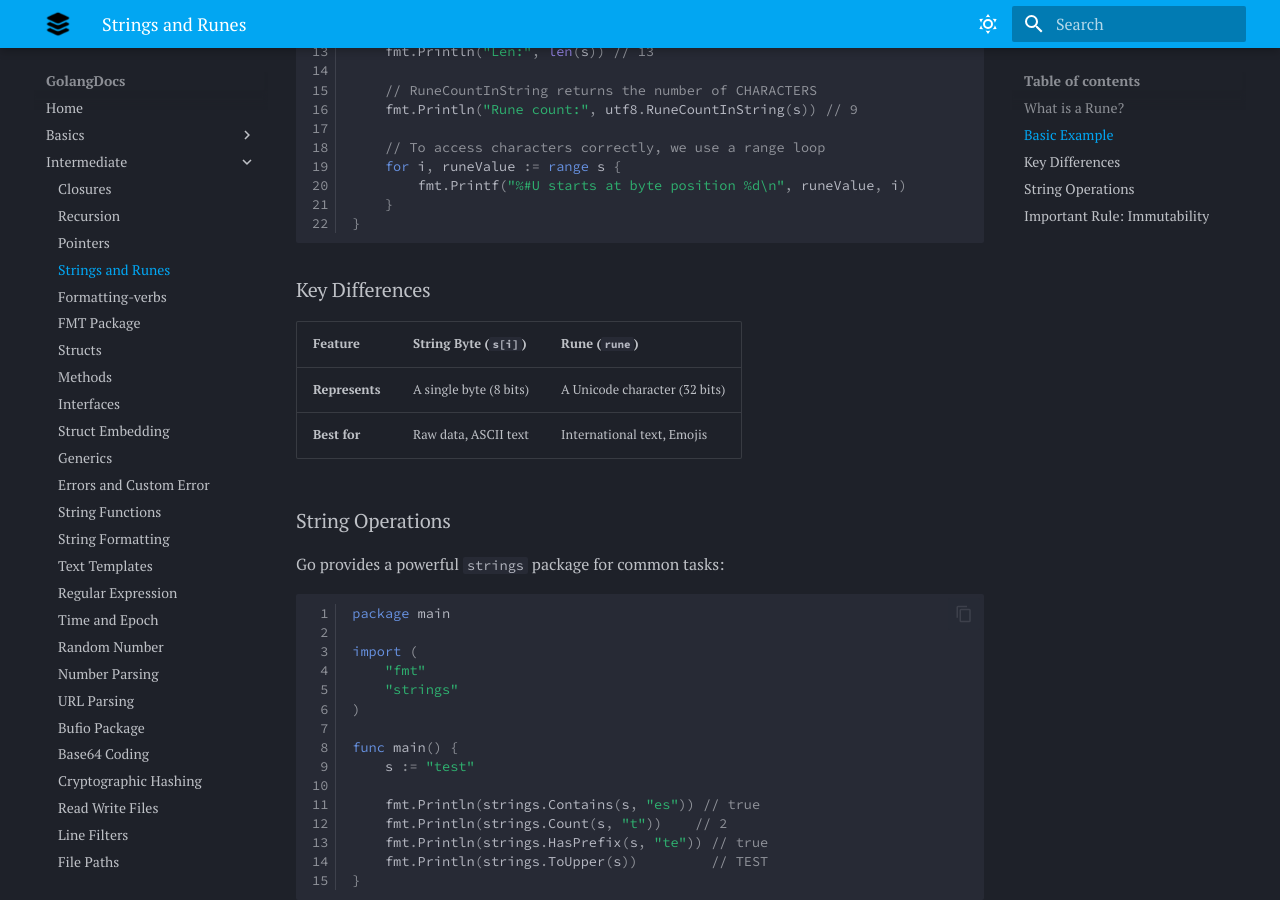
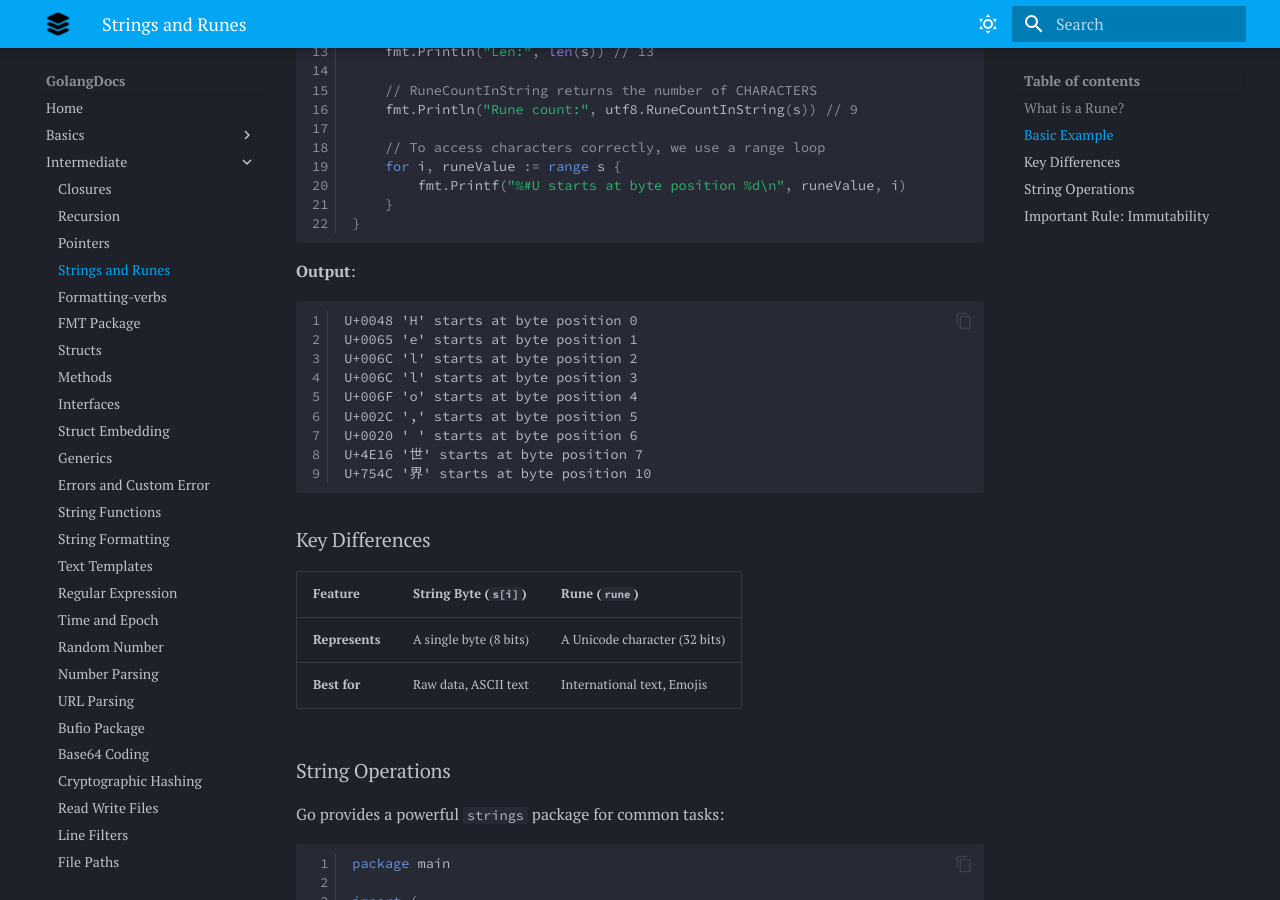
Before and after one commit to kutt27/golangdocs, an MkDocs documentation site: the page built from docs/2. Intermediate/4. String-and-Runes.md, in a window 1280 px wide and 900 px high, scrolled down 660 px. Built offline with MkDocs 1.6.1 and Material for MkDocs 9.7.7, drawn with Linux system fonts in a browser that asks for light colours.

Commit message:
updated content

````diff
--- a/docs/2. Intermediate/4. String-and-Runes.md
+++ b/docs/2. Intermediate/4. String-and-Runes.md
@@ -31,6 +31,20 @@ func main() {
         fmt.Printf("%#U starts at byte position %d\n", runeValue, i)
     }
 }
+```
+
+**Output**:
+
+```text
+U+0048 'H' starts at byte position 0
+U+0065 'e' starts at byte position 1
+U+006C 'l' starts at byte position 2
+U+006C 'l' starts at byte position 3
+U+006F 'o' starts at byte position 4
+U+002C ',' starts at byte position 5
+U+0020 ' ' starts at byte position 6
+U+4E16 '世' starts at byte position 7
+U+754C '界' starts at byte position 10
 ```
 
 ### Key Differences
````
Also changed, not shown: README.md (+6 -0 lines), docs/2. Intermediate/1. Closures.md (+3 -3 lines), docs/2. Intermediate/2. Recursion.md (+4 -3 lines).
